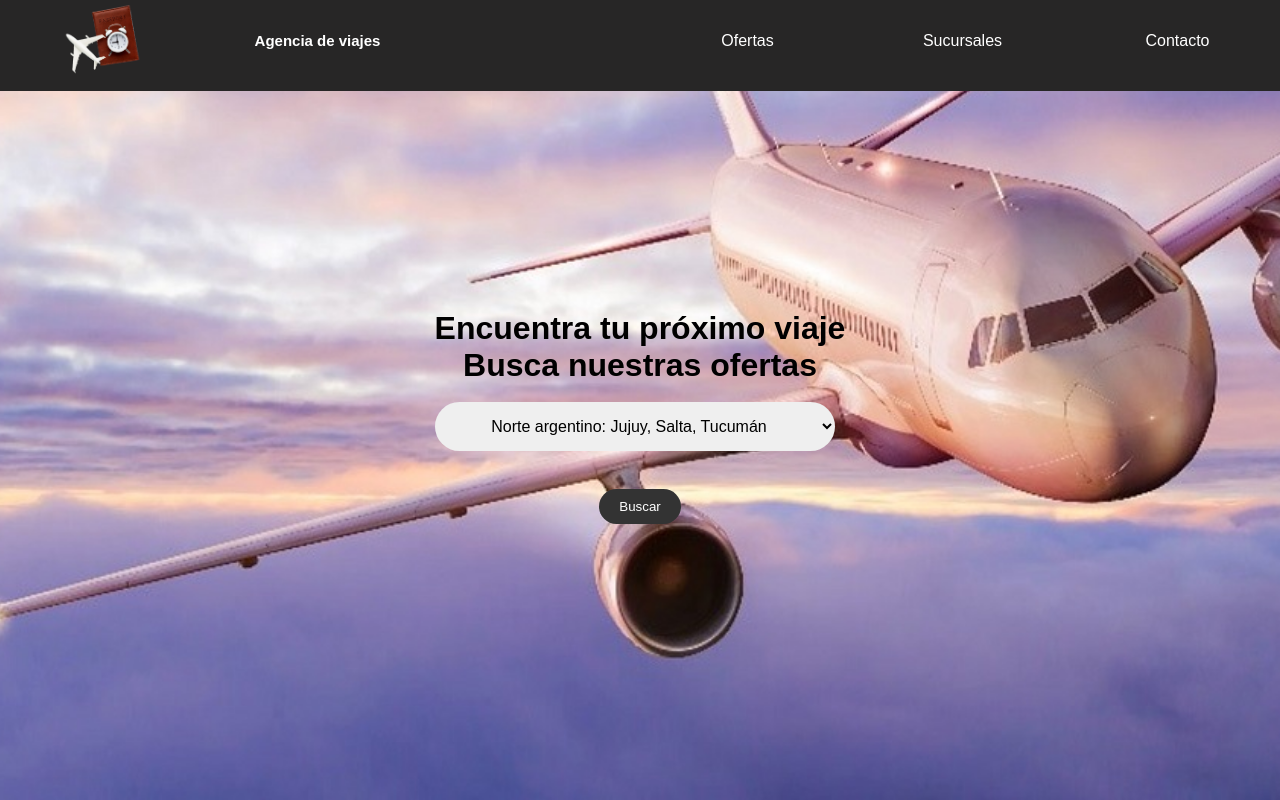
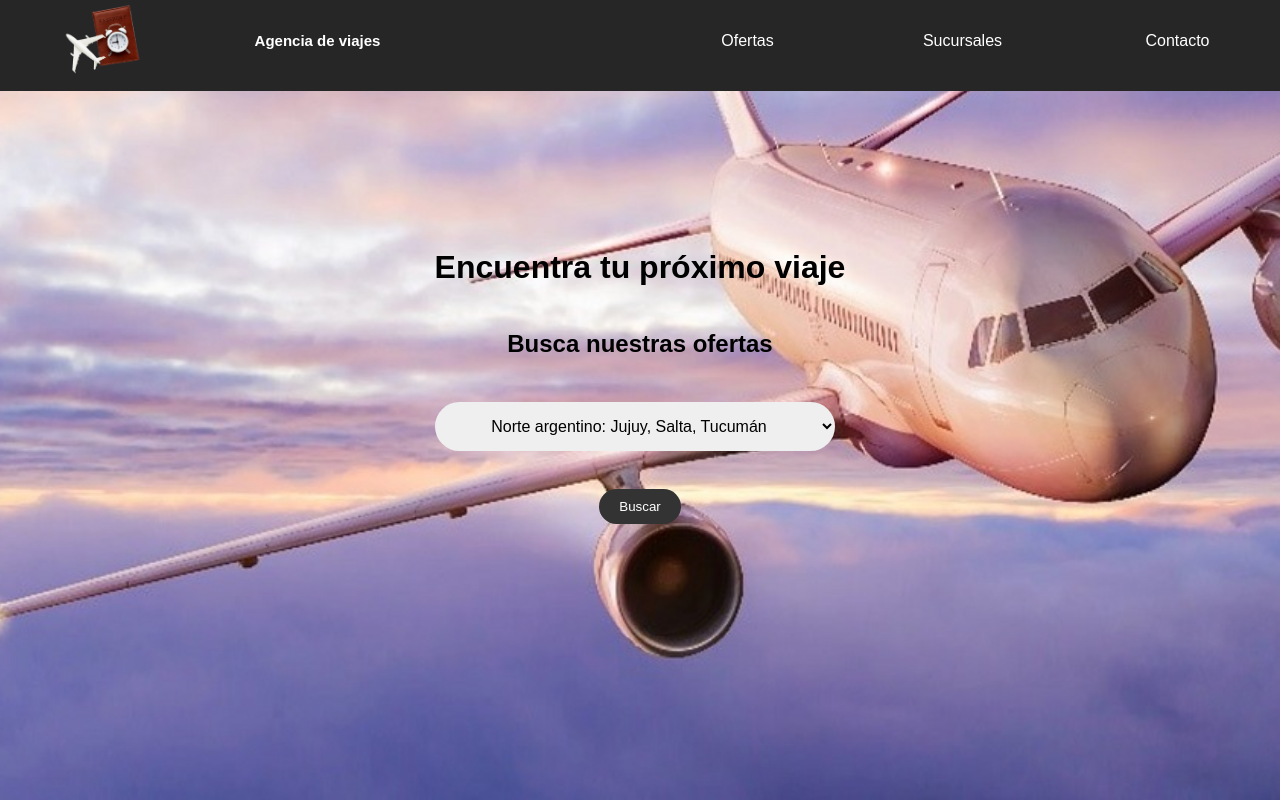
Before and after one commit to egmprog/cacG6, a PHP site: page / in a window 1280 px wide. Run offline with PHP 8.4, Linux system fonts and the light colour scheme.

Commit message:
20240425K

```diff
--- a/app/css/index.css
+++ b/app/css/index.css
@@ -25,13 +25,22 @@
 
     .secc1 h2{
         position: absolute;
-        top: 40%;
+        top: 30%;
         left: 50%;
         transform: translate(-50%, -50%);
         font-size: 1.4rem;
         word-wrap: break-word;
         text-align: center;
+    }
 
+    .secc1 h3{
+        position: absolute;
+        top: 40%;
+        left: 50%;
+        transform: translate(-50%, -50%);
+        font-size: 1.2rem;
+        word-wrap: break-word;
+        text-align: center;
     }
 
     .secc1 form{
@@ -92,13 +101,22 @@ body{
 
 .secc1 h2{
     position: absolute;
-    top: 40%;
+    top: 30%;
     left: 50%;
     transform: translate(-50%, -50%);
     font-size: 2rem;
     word-wrap: break-word;
     text-align: center;
+}
 
+.secc1 h3{
+    position: absolute;
+    top: 40%;
+    left: 50%;
+    transform: translate(-50%, -50%);
+    font-size: 1.5rem;
+    word-wrap: break-word;
+    text-align: center;
 }
 
 .secc1 form{
--- a/index.html
+++ b/index.html
@@ -58,9 +58,8 @@
           <img src="./app/views/img/avion01.jpg" alt="avion" />
         </div>
         <div>
-          <h2>
-            Encuentra tu próximo viaje<br />
-            Busca nuestras ofertas
+          <h2>Encuentra tu próximo viaje</h2>
+          <h3>Busca nuestras ofertas</h3>
           </h2>
         </div>
         <div>
```
